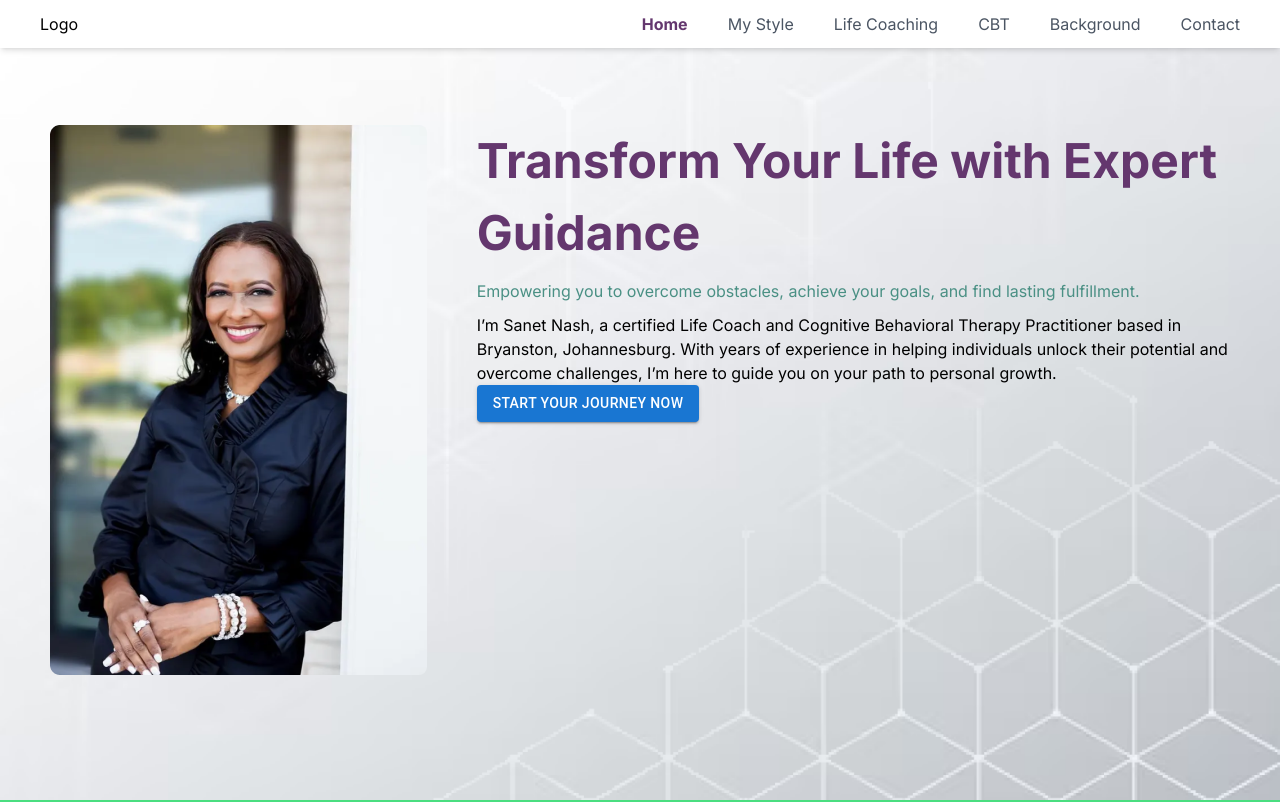
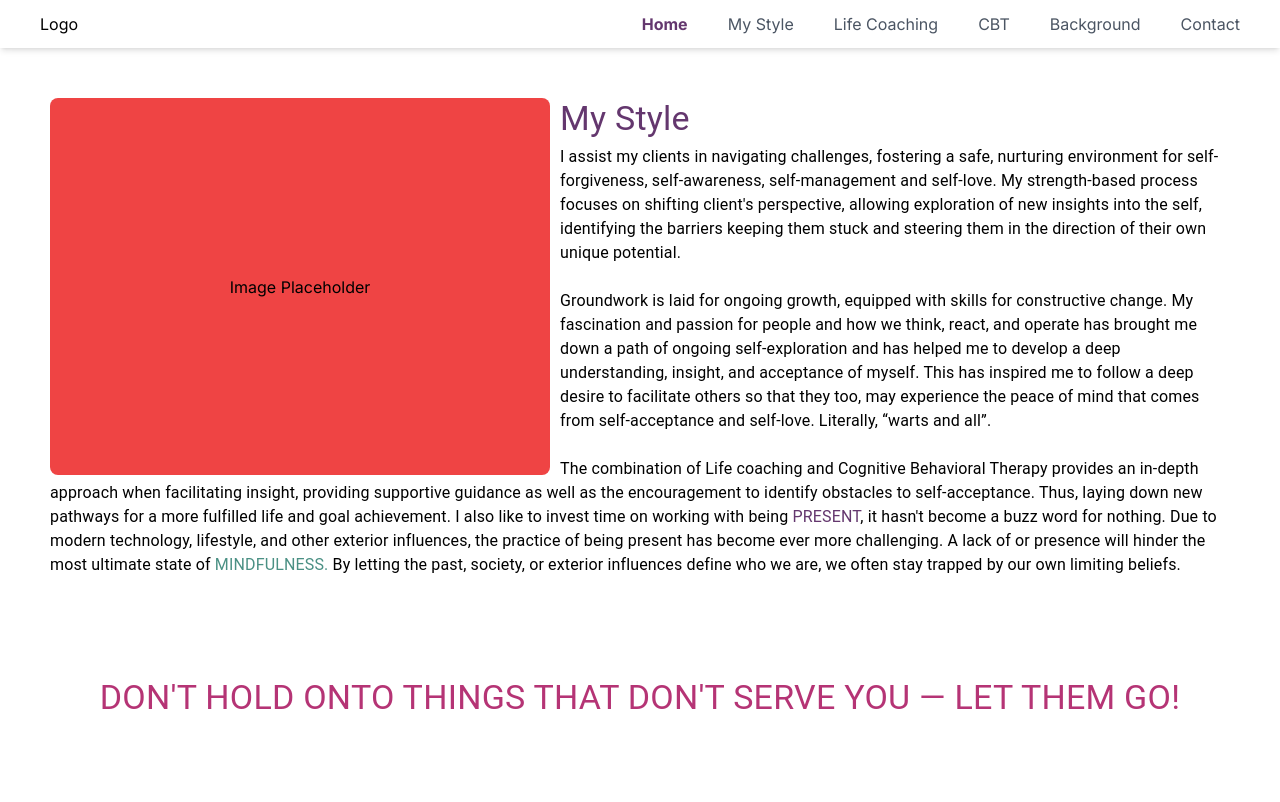
Before and after one commit to Scott-Bebington/SanetLifeCoach, a Next.js app: page / in a window 1280 px wide. Shown: the top 802 px of the page. Built offline with nearby package versions, Linux system fonts and the light colour scheme.

Commit message:
Added logo and my style page

```diff
--- a/src/app/page.jsx
+++ b/src/app/page.jsx
@@ -1,10 +1,11 @@
 "use client";
-import Homepage from "./Homepage";
+import Homepage from "./pages/Homepage";
 import Navbar from "./Navbar";
+import MyStyle from "./pages/mystyle";
 
 const sections = [
   // { id: "home", color: "bg-sky-400", label: "Home" },
-  { id: "my-style", color: "bg-green-400", label: "My Style" },
+  // { id: "my-style", color: "bg-green-400", label: "My Style" },
   { id: "life-coaching", color: "bg-blue-400", label: "Life Coaching" },
   { id: "cbt", color: "bg-red-400", label: "CBT" },
   { id: "background", color: "bg-yellow-400", label: "Background" },
@@ -15,7 +16,9 @@ export default function Home() {
   return (
     <main className="flex flex-col">
       <Navbar />
-      <Homepage />
+      {/* <Homepage /> */}
+      <MyStyle />
+
       {sections.map((section) => (
         <div
           key={section.id}
--- a/src/app/Homepage.jsx
+++ b/src/app/pages/Homepage.jsx
@@ -1,5 +1,5 @@
 import { Avatar, Button } from '@mui/material';
-import backgroundImage from '../images/Homepage_Background.png';
+import backgroundImage from '../../images/Homepage_Background.png';
 
 export default function Homepage() {
     return (
--- /dev/null
+++ b/src/app/pages/mystyle.jsx
@@ -0,0 +1,166 @@
+"use client";
+
+import { Typography, Fade } from "@mui/material";
+import { useState } from "react";
+
+export default function MyStyle() {
+  return (
+    <main
+      key="my-style"
+      id="my-style"
+      className="min-h-screen w-full py-12"
+    >
+      <div className="hidden lg:block">
+        <Desktop />
+      </div>
+      <div className="hidden md:block lg:hidden">
+        <Tablet />
+      </div>
+      <div className="block md:hidden">
+        <Mobile />
+      </div>
+    </main>
+  );
+}
+
+function Desktop() {
+  return (
+    <>
+      <section className="p-large">
+        {/* Image placeholder div */}
+        <aside className="h-[377px] w-[500px] bg-red-500 rounded-lg float-left mr-small flex items-center justify-center">
+          Image Placeholder
+        </aside>
+
+        {/* Text Content */}
+        <aside className="min-h-[400px]">
+          <Typography variant="h4" className="text-primary font-bold">
+            My Style
+          </Typography>
+          <Typography sx={{ marginTop: '5px' }}>
+            I assist my clients in navigating challenges, fostering a safe, nurturing environment for self-forgiveness,
+            self-awareness, self-management and self-love. My strength-based process focuses on shifting client&apos;s perspective,
+            allowing exploration of new insights into the self, identifying the barriers keeping them stuck and steering them
+            in the direction of their own unique potential.
+            <br /><br />
+            Groundwork is laid for ongoing growth, equipped with skills for constructive change.
+            My fascination and passion for people and how we think, react, and operate has brought me down a path of ongoing self-exploration
+            and has helped me to develop a deep understanding, insight, and acceptance of myself. This has inspired me to follow a deep desire to
+            facilitate others so that they too, may experience the peace of mind that comes from self-acceptance and self-love. Literally, “warts and all”.
+            <br /><br />
+            The combination of Life coaching and Cognitive Behavioral Therapy provides an in-depth approach when facilitating insight, providing supportive
+            guidance as well as the encouragement to identify obstacles to self-acceptance. Thus, laying down new pathways for a more fulfilled life and goal achievement.
+            I also like to invest time on working with being <span className="text-primary">PRESENT</span>, it hasn&apos;t become a buzz word for nothing.
+            Due to modern technology, lifestyle, and other exterior influences, the practice of being present has become ever more challenging. A lack of or presence will hinder the most ultimate state of
+            <span className="text-secondary"> MINDFULNESS.</span> By letting the past, society, or exterior influences define who we are, we often stay trapped by our own limiting beliefs.
+          </Typography>
+        </aside>
+      </section>
+      <Typography variant="h4" className="p-large text-tertiary w-full flex items-center justify-center text-center">
+        DON&apos;T HOLD ONTO THINGS THAT DON&apos;T SERVE YOU &mdash; LET THEM GO!
+      </Typography>
+
+    </>
+
+  );
+}
+
+function Tablet() {
+  return (
+    <>
+      <section className="p-medium">
+        {/* Image placeholder div */}
+        <aside className="h-[257px] w-[350px] bg-blue-500 rounded-lg float-left mr-small flex items-center justify-center">
+          Image Placeholder
+        </aside>
+
+        {/* Text Content */}
+        <aside>
+          <Typography variant="h4" className="text-primary font-bold">
+            My Style
+          </Typography>
+          <Typography sx={{ marginTop: '5px' }}>
+            I assist my clients in navigating challenges, fostering a safe, nurturing environment for self-forgiveness,
+            self-awareness, self-management and self-love. My strength-based process focuses on shifting client&apos;s perspective,
+            allowing exploration of new insights into the self, identifying the barriers keeping them stuck and steering them
+            in the direction of their own unique potential.
+            <br /><br />
+            Groundwork is laid for ongoing growth, equipped with skills for constructive change.
+            My fascination and passion for people and how we think, react, and operate has brought me down a path of ongoing self-exploration
+            and has helped me to develop a deep understanding, insight, and acceptance of myself. This has inspired me to follow a deep desire to
+            facilitate others so that they too, may experience the peace of mind that comes from self-acceptance and self-love. Literally, “warts and all”.
+            <br /><br />
+            The combination of Life coaching and Cognitive Behavioral Therapy provides an in-depth approach when facilitating insight, providing supportive
+            guidance as well as the encouragement to identify obstacles to self-acceptance. Thus, laying down new pathways for a more fulfilled life and goal achievement.
+            I also like to invest time on working with being <span className="text-primary">PRESENT</span>, it hasn&apos;t become a buzz word for nothing.
+            Due to modern technology, lifestyle, and other exterior influences, the practice of being present has become ever more challenging. A lack of or presence will hinder the most ultimate state of
+            <span className="text-secondary"> MINDFULNESS.</span> By letting the past, society, or exterior influences define who we are, we often stay trapped by our own limiting beliefs.
+          </Typography>
+        </aside>
+      </section>
+
+      <Typography variant="h4" className="p-medium text-tertiary w-full flex items-center justify-center text-center">
+        DON&apos;T HOLD ONTO THINGS THAT DON&apos;T
+        SERVE YOU &mdash; LET THEM GO!
+      </Typography>
+    </>
+  );
+}
+
+function Mobile() {
+
+  const [checked, setChecked] = useState(false);
+
+  return (
+    <>
+      <section className="p-small">
+        <Typography variant="h4" className="text-primary font-bold w-full text-center mb-small">
+          My Style
+        </Typography>
+        {/* Image placeholder div */}
+        <aside className="h-[300px] w-full bg-green-500 rounded-lg mr-small flex items-center justify-center">
+          Image Placeholder
+        </aside>
+
+        {/* Text Content */}
+        <aside>
+
+          <Typography sx={{ marginTop: '5px' }}>
+            I assist my clients in navigating challenges, fostering a safe, nurturing environment for self-forgiveness,
+            self-awareness, self-management and self-love. My strength-based process focuses on shifting client&apos;s perspective,
+            allowing exploration of new insights into the self, identifying the barriers keeping them stuck and steering them
+            in the direction of their own unique potential.
+            <br /><br />
+            {!checked && (
+              <span className="text-blue-500 cursor-pointer" onClick={() => setChecked(true)}> Read more.</span>
+            )}
+
+          </Typography>
+          {checked && (
+            <Typography>
+              Groundwork is laid for ongoing growth, equipped with skills for constructive change.
+              My fascination and passion for people and how we think, react, and operate has brought me down a path of ongoing self-exploration
+              and has helped me to develop a deep understanding, insight, and acceptance of myself. This has inspired me to follow a deep desire to
+              facilitate others so that they too, may experience the peace of mind that comes from self-acceptance and self-love. Literally, “warts and all”.
+              <br /><br />
+              The combination of Life coaching and Cognitive Behavioral Therapy provides an in-depth approach when facilitating insight, providing supportive
+              guidance as well as the encouragement to identify obstacles to self-acceptance. Thus, laying down new pathways for a more fulfilled life and goal achievement.
+              I also like to invest time on working with being <span className="text-primary">PRESENT</span>, it hasn&apos;t become a buzz word for nothing.
+              Due to modern technology, lifestyle, and other exterior influences, the practice of being present has become ever more challenging. A lack of or presence will hinder the most ultimate state of
+              <span className="text-secondary"> MINDFULNESS.</span> By letting the past, society, or exterior influences define who we are, we often stay trapped by our own limiting beliefs.
+              {checked && (
+                <span className="text-blue-500 cursor-pointer" onClick={() => setChecked(false)}> Read less.</span>
+              )}
+            </Typography>
+          )}
+
+        </aside>
+      </section>
+
+      <Typography variant="h4" className="p-small text-tertiary w-full flex items-center justify-center text-center">
+        DON&apos;T HOLD ONTO THINGS THAT DON&apos;T
+        SERVE YOU &mdash; LET THEM GO!
+      </Typography>
+    </>
+  )
+}
```
Also changed, not shown: public/images/Logo-cropped.png (added), public/images/Logo.jpg (added).
